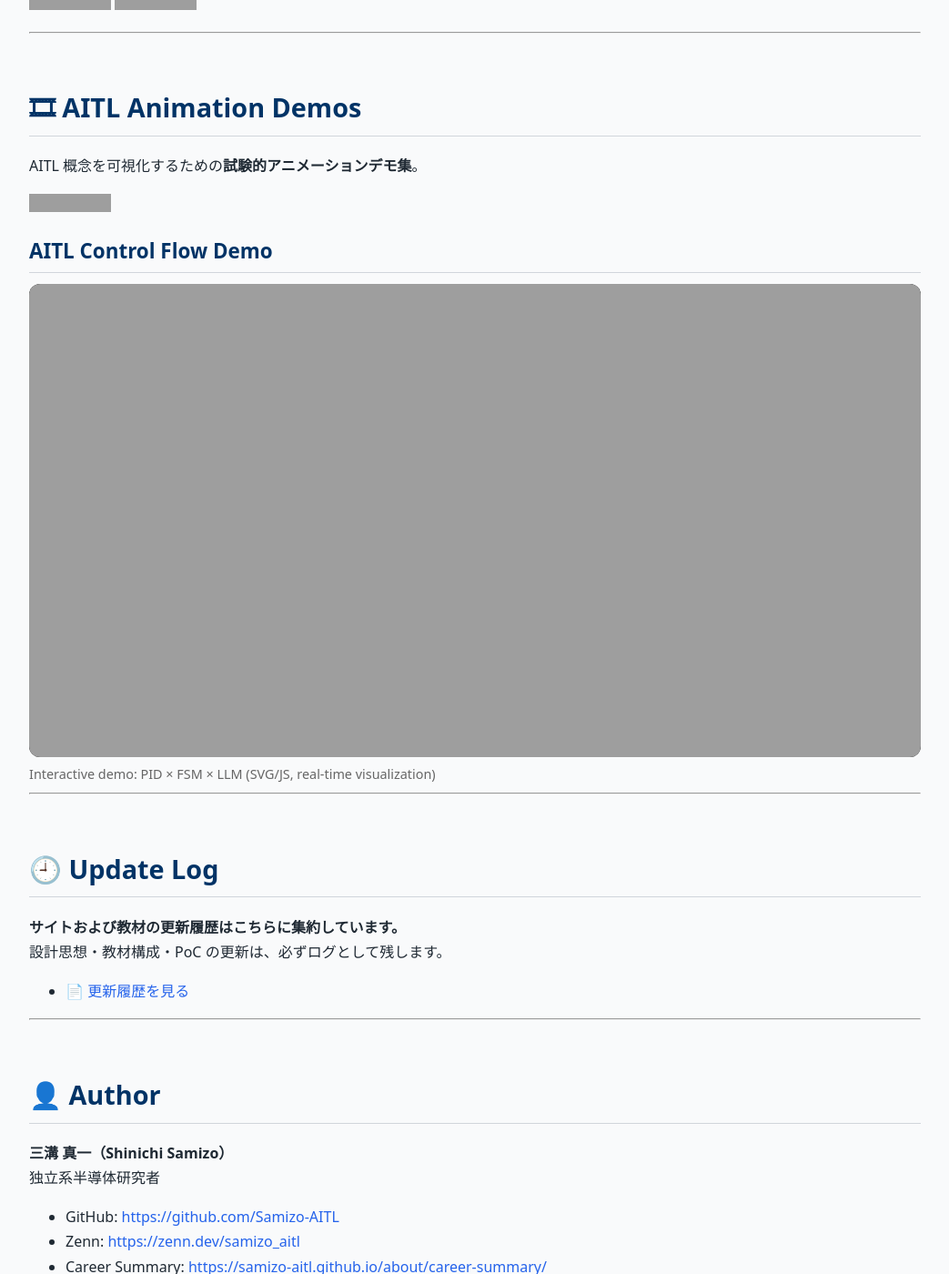
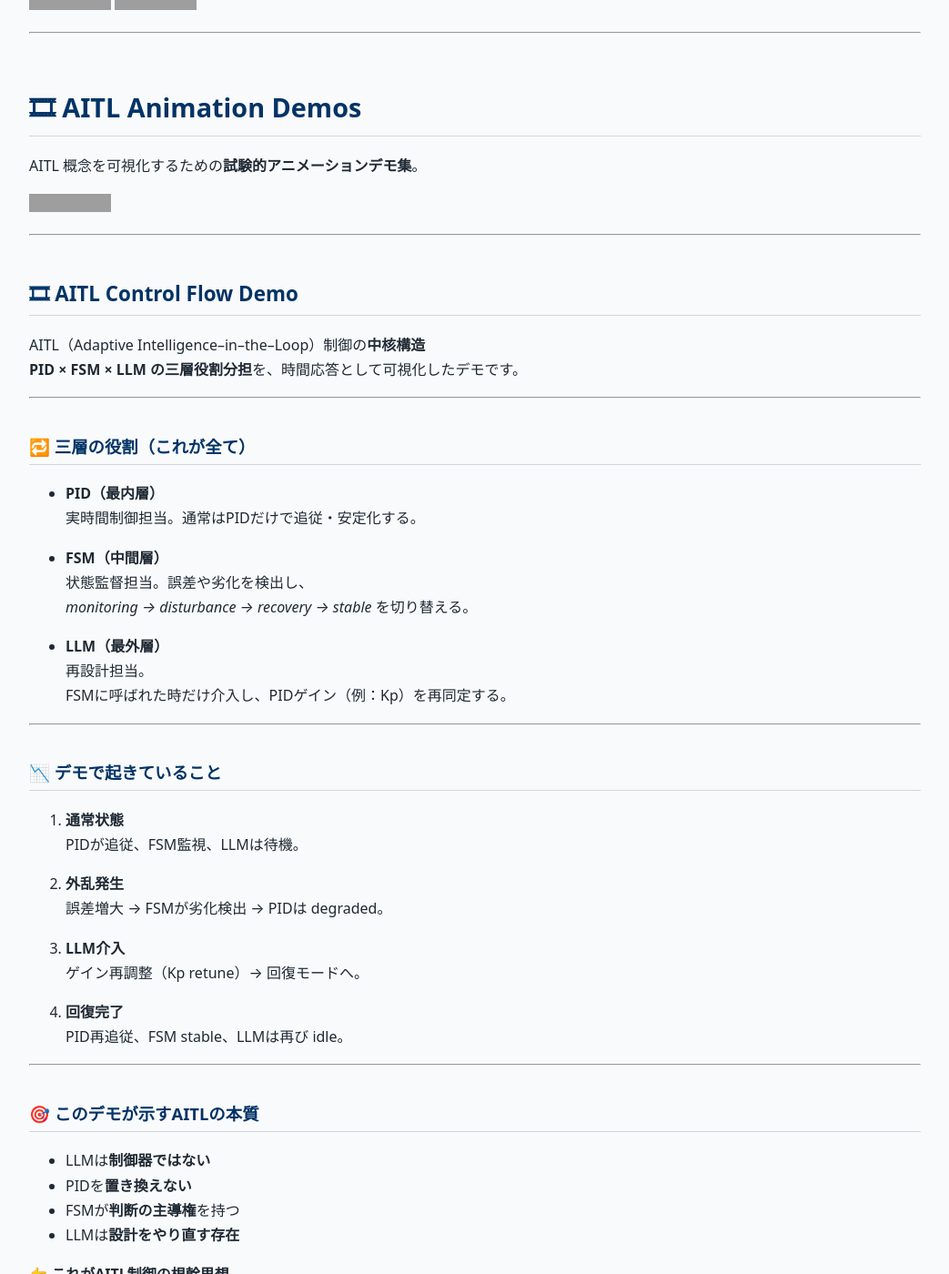
Before and after one commit to Samizo-AITL/Samizo-AITL.github.io, a Jekyll site: the page built from index.md, in a window 1280 px wide and 1400 px high, scrolled down 8974 px. Shown: the whole window at 91% size, without its empty margins (118-1161 px from the left). Built offline with Jekyll 4.4.1, drawn with Linux system fonts in a browser that asks for light colours; some of the changed text lies outside the part shown; grey boxes are pictures that could not be loaded.

Commit message:
Update index.md

```diff
--- a/index.md
+++ b/index.md
@@ -270,39 +270,72 @@
 
 [![View Demos](https://img.shields.io/badge/View-Demos-brightgreen?logo=github)](https://samizo-aitl.github.io/aitl-animation-demos/)
 
+---
 
-<section
-  class="aitl-demo"
-  style="
-    margin:0;
-    padding:0;
-  "
->
-  <h2 style="margin:0 0 0.75rem 0;">
-    AITL Control Flow Demo
-  </h2>
+## 🎞 AITL Control Flow Demo
 
+AITL（Adaptive Intelligence–in–the–Loop）制御の**中核構造**
+**PID × FSM × LLM の三層役割分担**を、時間応答として可視化したデモです。
+
+---
+
+### 🔁 三層の役割（これが全て）
+
+- **PID（最内層）**
+  実時間制御担当。通常はPIDだけで追従・安定化する。
+
+- **FSM（中間層）**
+  状態監督担当。誤差や劣化を検出し、
+  *monitoring → disturbance → recovery → stable* を切り替える。
+
+- **LLM（最外層）**
+  再設計担当。
+  FSMに呼ばれた時だけ介入し、PIDゲイン（例：Kp）を再同定する。
+
+---
+
+### 📉 デモで起きていること
+
+1. **通常状態**
+   PIDが追従、FSM監視、LLMは待機。
+
+2. **外乱発生**
+   誤差増大 → FSMが劣化検出 → PIDは degraded。
+
+3. **LLM介入**
+   ゲイン再調整（Kp retune）→ 回復モードへ。
+
+4. **回復完了**
+   PID再追従、FSM stable、LLMは再び idle。
+
+---
+
+### 🎯 このデモが示すAITLの本質
+
+- LLMは**制御器ではない**
+- PIDを**置き換えない**
+- FSMが**判断の主導権**を持つ
+- LLMは**設計をやり直す存在**
+
+👉 **これがAITL制御の根幹思想**
+
+---
+
+### 🧩 想定用途
+
+- 劣化・外乱を伴う産業制御
+- 半導体装置・精密位置決め
+- AIを安全に組み込む制御アーキテクチャ
+
+---
+
+<section class="aitl-demo" style="margin:0;padding:0;">
   <iframe
     src="https://samizo-aitl.github.io/aitl-animation-demos/demo/js-svg/aitl-control-flow.html"
-    style="
-      display:block;
-      width:100%;
-      height:520px;
-      border:none;
-      border-radius:12px;
-      background:#000;
-    "
+    style="display:block;width:100%;height:520px;border:none;border-radius:12px;background:#000;margin:0;"
     loading="lazy"
-    referrerpolicy="no-referrer"
-  ></iframe>
-
-  <p style="
-    font-size:0.9em;
-    color:#666;
-    margin:0.4rem 0 0 0;
-  ">
-    Interactive demo: PID × FSM × LLM (SVG/JS, real-time visualization)
-  </p>
+    referrerpolicy="no-referrer">
+  </iframe>
 </section>
 
 ---
```
